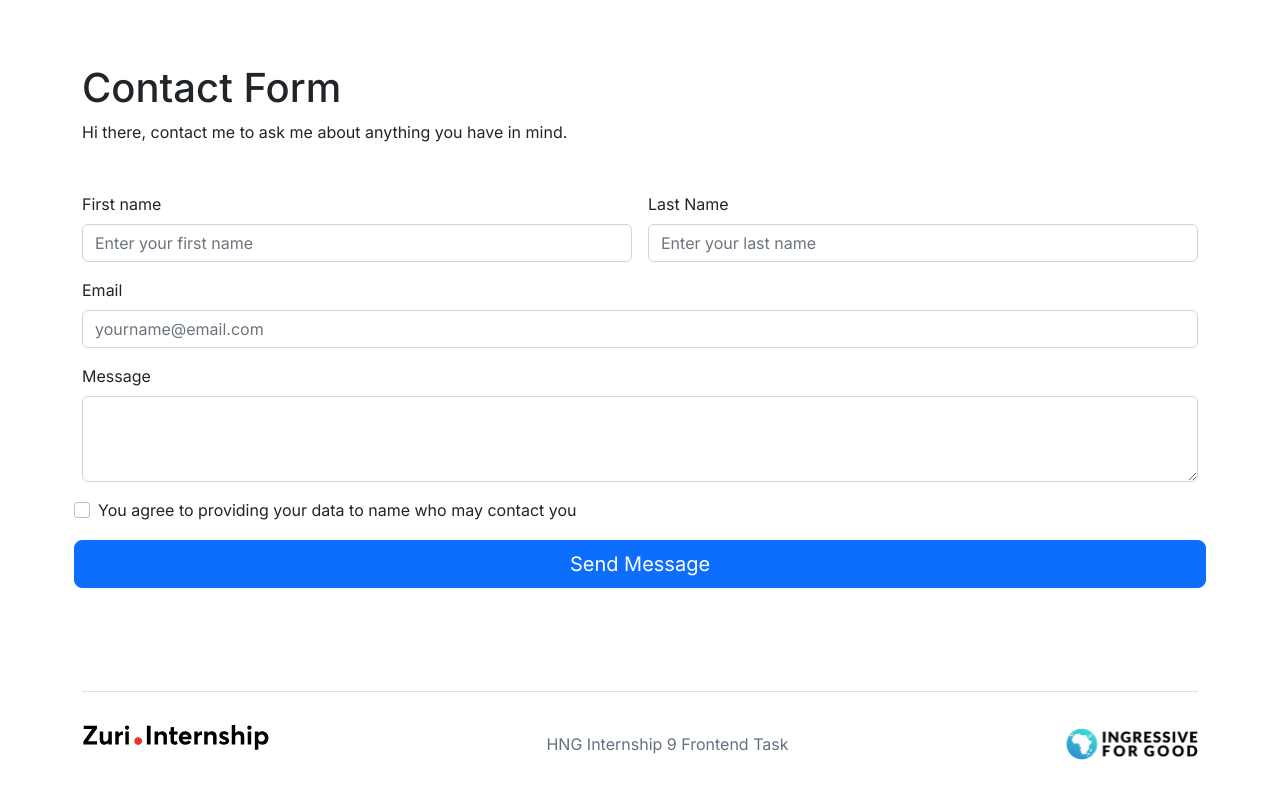
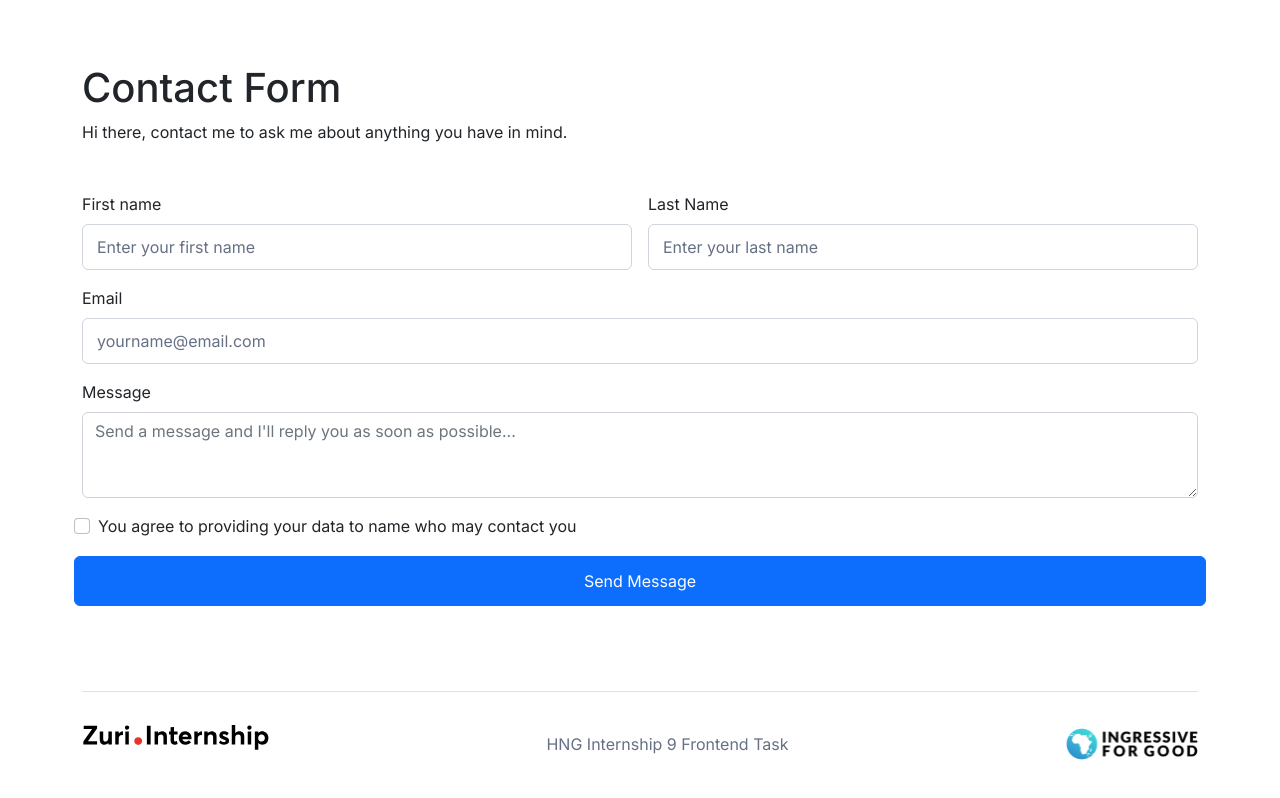
Before and after one commit to Liztowoju/linkforest, a React (Create React App) app: page /contact in a window 1280 px wide. Built offline with nearby package versions, Linux system fonts and the light colour scheme.

Commit message:
style: contact form input and buttons

```diff
--- a/src/App.css
+++ b/src/App.css
@@ -153,6 +153,10 @@ body{
   background-color: rgba(0, 0, 0, 0.5);
 }
 
+.btn{
+  padding: 12px 20px !important;
+}
+
 .btn-primary{
   background-color: #1570EF;
 }
@@ -165,3 +169,37 @@ body{
   background-color: #1570EF;
   box-shadow: 0px 1px 2px rgba(16, 24, 40, 0.05), 0px 0px 0px 4px #D1E9FF;;
 }
+
+input[type="text"]::-webkit-input-placeholder,
+input[type="text"]::placeholder {
+  color: #667085 !important;
+}
+
+input[type="text"]::-ms-input-placeholder{
+  color: #667085 !important;
+}
+
+input[type="text"].form-control,
+input[type="text"].form-control,
+input[type="email"].form-control,
+input[type="email"].form-control{
+  padding: 10px 14px;
+  border: 1px solid #D0D5DD;
+}
+
+input[type="text"].form-control:hover,
+input[type="text"].form-control:focus,
+input[type="email"].form-control:hover,
+input[type="email"].form-control:focus{
+  box-shadow: none !important;
+  border: 1px solid #84CAFF;
+}
+
+textarea.form-control:focus{
+  border: 1px solid #84CAFF;
+  box-shadow: 0px 1px 2px rgba(16, 24, 40, 0.05), 0px 0px 0px 4px #D1E9FF;
+}
+
+.form-control{
+  color: #101828;
+}
--- a/src/Contact.jsx
+++ b/src/Contact.jsx
@@ -97,6 +97,7 @@ export default function Home() {
               className="form-control"
               id="exampleFormControlTextarea1"
               rows="3"
+              placeholder="Send a message and I'll reply you as soon as possible..."
             ></textarea>
           </div>
 
@@ -112,7 +113,7 @@ export default function Home() {
             </label>
           </div>
 
-          <button className="w-100 btn btn-lg btn-primary" type="submit">Send Message</button>
+          <button className="w-100 btn btn-primary" type="submit">Send Message</button>
         </div>
       </form>
     </>
```
